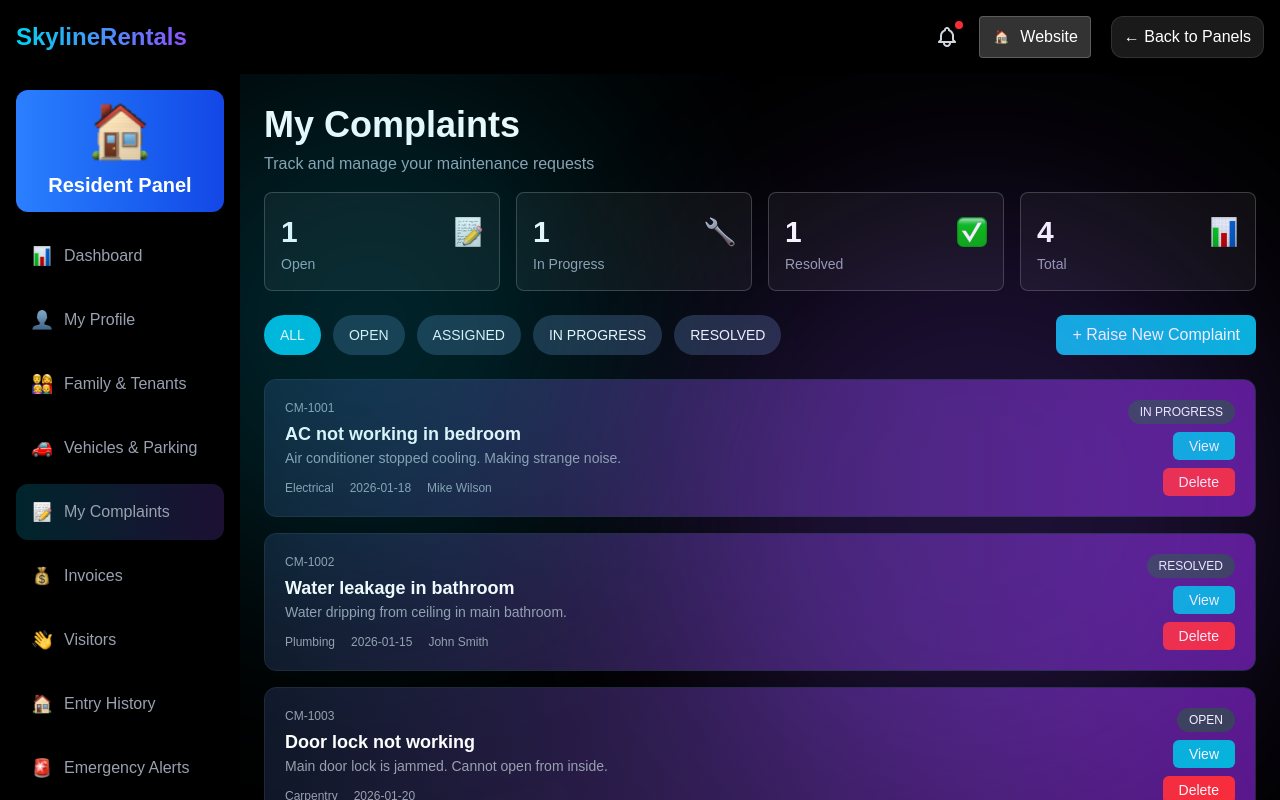
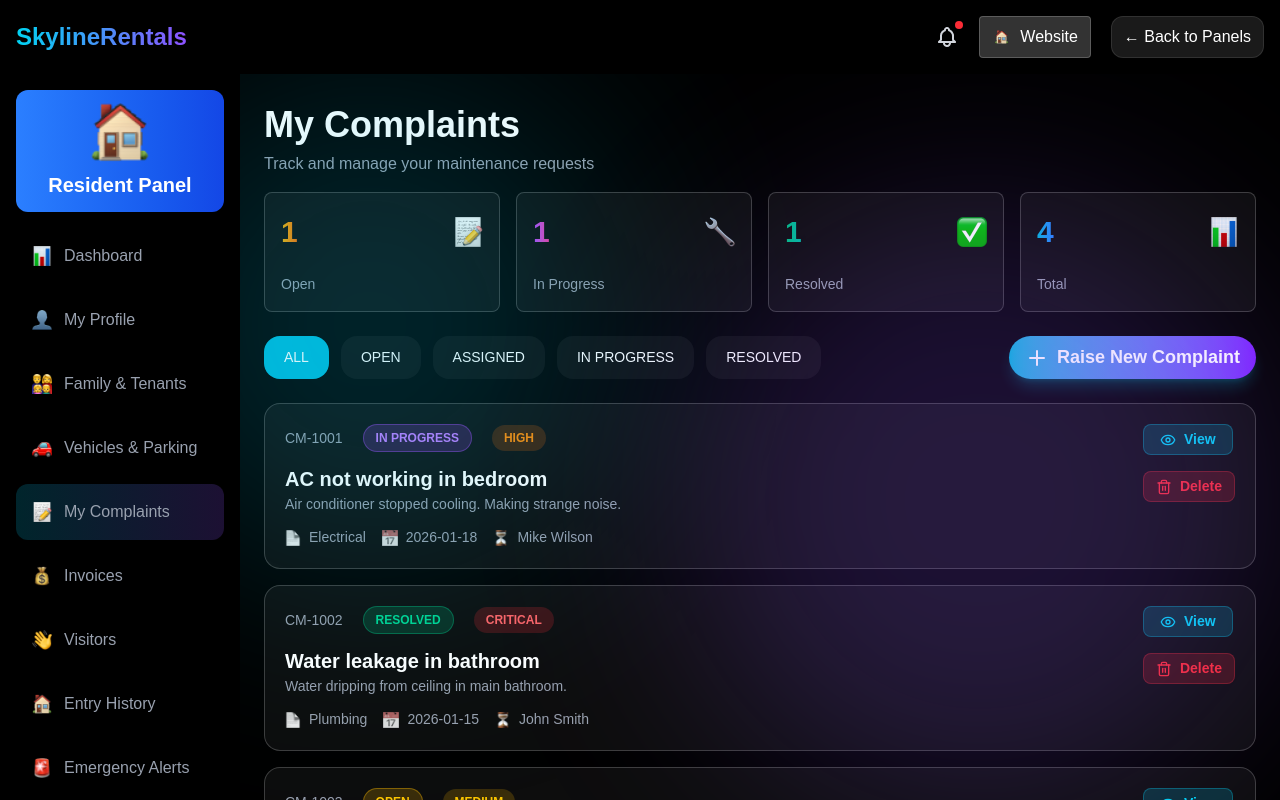
Before and after one commit to abishekyoh0/AMS-Resident-Panel-frontend, a React (Vite) app: page /my-complaints in a window 1280 px wide. Built offline with nearby package versions, Linux system fonts and the light colour scheme; sample sign-in values are in the browser's storage.

Commit message:
changes in complaint page

```diff
--- a/src/pages/MyComplaints/MyComplaints.tsx
+++ b/src/pages/MyComplaints/MyComplaints.tsx
@@ -4,6 +4,10 @@ import Notes from "../../assets/complaints/Notes.png"
 import Tool from "../../assets/complaints/Tool.png"
 import Graph from "../../assets/complaints/Graph.png"
 import Tick from "../../assets/complaints/Tick.png"
+import { EyeIcon, PlusIcon, Trash2Icon } from "lucide-react";
+import Doc from "../../assets/Invoices/download.png"
+import Calendar from "../../assets/Invoices/Calender.png"
+import User from "../../assets/Invoices/timer.png"
 
 type ComplaintStatus = "OPEN" | "ASSIGNED" | "IN_PROGRESS" | "RESOLVED";
 
@@ -60,6 +64,32 @@ const complaintsData: Complaint[] = [
   },
 ];
 
+const complaintColor = (status: ComplaintStatus) => {
+  switch (status) {
+    case "OPEN":
+      return "bg-[#F0B10033] border border-[#F0B10066] text-[#FDC700]";
+    case "ASSIGNED":
+      return "bg-[#2B7FFF33] border border-[#2B7FFF66] text-[#51A2FF]";
+    case "IN_PROGRESS":
+      return "bg-[#AD46FF33] border border-[#AD46FF66] text-[#C27AFF]";
+    case "RESOLVED":
+      return "bg-[#00BC7D33] border border-[#00BC7D66] text-[#00D492]";
+  }
+};
+
+const badgeColor = (priority?: string) => {
+  switch (priority) {
+    case "CRITICAL":
+      return "bg-[#FB2C3633] text-[#FF6467]";
+    case "HIGH":
+      return "bg-[#FF690033] text-[#FF8904]";
+    case "MEDIUM":
+      return "bg-[#F0B10033] text-[#FDC700]";
+    default:
+      return "bg-[#2B7FFF33] text-[#00D492]";
+  }
+};
+
 const filters = ["ALL", "OPEN", "ASSIGNED", "IN_PROGRESS", "RESOLVED"];
 
 const MyComplaints: React.FC = () => {
@@ -89,9 +119,9 @@ const MyComplaints: React.FC = () => {
       <div className="grid grid-cols-4 gap-4 mb-6">
 
         <StatCard title="Open" icon={Notes} value={stats.open} gradient="from-[#F0B100] to-[#FF6900]" />
-        <StatCard title="In Progress" icon={Tool} value={stats.progress} gradient="from-[#F0B100] to-[#FF6900]" />
-        <StatCard title="Resolved" icon={Tick} value={stats.resolved} gradient="from-[#F0B100] to-[#FF6900]" />
-        <StatCard title="Total" icon={Graph} value={stats.total} gradient="from-[#F0B100] to-[#FF6900]" />
+        <StatCard title="In Progress" icon={Tool} value={stats.progress} gradient="from-[#AD46FF] to-[#F6339A]" />
+        <StatCard title="Resolved" icon={Tick} value={stats.resolved} gradient="from-[#00BC7D] to-[#00BBA7]" />
+        <StatCard title="Total" icon={Graph} value={stats.total} gradient="from-[#00B8DB] to-[#2B7FFF]" />
 
       </div>
 
@@ -101,17 +131,18 @@ const MyComplaints: React.FC = () => {
           <button
             key={filter}
             onClick={() => setActiveFilter(filter)}
-            className={`px-4 py-2 rounded-full text-sm ${activeFilter === filter
-              ? "bg-cyan-500"
-              : "bg-gray-800 hover:bg-gray-700"
+            className={`px-5 py-2 rounded-2xl ${FONTSIZE[14]} ${activeFilter === filter
+              ? "bg-[#00B8DB]"
+              : "bg-[#FFFFFF0D] hover:bg-gray-700"
               }`}
           >
             {filter.replace("_", " ")}
           </button>
         ))}
 
-        <button className="ml-auto bg-cyan-500 px-4 py-2 rounded-lg">
-          + Raise New Complaint
+        <button className={`ml-auto flex items-center gap-2 bg-linear-to-r from-[#00B8DB] to-[#7F22FE] px-4 py-2 rounded-full ${FONTSIZE[18]}`}
+          style={{ boxShadow: "0px 4px 6px -4px #00B8DB40,0px 10px 15px -3px #00B8DB40", fontWeight: WEIGHT.seven }}>
+          <PlusIcon /> Raise New Complaint
         </button>
 
       </div>
@@ -132,48 +163,50 @@ export default MyComplaints;
 
 const StatCard = ({ title, value, icon, gradient }: { title: string; value: number; icon?: string; gradient: string }) => (
   <div className="bg-[#FFFFFF0D] border border-[#FFFFFF33] rounded-lg p-4">
-    <div className="flex justify-between items-center">
-      <h2 className={`${FONTSIZE[30]}`} style={{ fontWeight: WEIGHT.seven, color: gradient }}>{value}</h2>
+    <div className="flex justify-between items-center mb-5">
+      <h2 className={`${FONTSIZE[30]} bg-linear-to-r ${gradient} bg-clip-text text-transparent`} style={{ fontWeight: WEIGHT.seven }}>{value}</h2>
       <img src={icon} alt="" />
     </div>
-    <p className="text-gray-400 text-sm">{title}</p>
+    <p className={`${FONTSIZE[14]}`} style={{ color: COLORS.secoundy_gray }}>{title}</p>
   </div>
 );
 
 
 const ComplaintCard = ({ complaint }: { complaint: Complaint }) => {
   return (
-    <div className="bg-linear-to-r from-gray-900 to-purple-900 border border-gray-800 rounded-xl p-5 flex justify-between items-start">
-
-      <div>
-        <p className="text-xs text-gray-400 mb-1">{complaint.id}</p>
-
-        <h3 className="text-lg font-semibold">{complaint.title}</h3>
-
-        <p className="text-gray-400 text-sm mb-3">
-          {complaint.description}
-        </p>
-
-        <div className="text-xs text-gray-400 flex gap-4">
-          <span>{complaint.category}</span>
-          <span>{complaint.date}</span>
-          {complaint.assignedTo && <span>{complaint.assignedTo}</span>}
+    <div className="bg-[#FFFFFF0D] border border-[#FFFFFF33] rounded-2xl p-5 ">
+      <div className="flex justify-between">
+        <div>
+          <div className="flex items-center gap-5 mb-3">
+            <p className={`${FONTSIZE[14]}`} style={{ color: COLORS.secoundy_gray }}>{complaint.id}</p>
+            <span className={`${FONTSIZE[12]} px-3 py-1 rounded-full ${complaintColor(complaint.status)}`} style={{ fontWeight: WEIGHT.seven }}>
+              {complaint.status.replace("_", " ")}
+            </span>
+            <p className={`${FONTSIZE[12]} px-3 py-1 rounded-full ${badgeColor(complaint.priority)}`} style={{ fontWeight: WEIGHT.seven }}>
+              {complaint.priority}
+            </p>
+          </div>
+          <div>
+            <h3 className={`${FONTSIZE[20]}`} style={{ fontWeight: WEIGHT.seven }}>{complaint.title}</h3>
+            <p className={`${FONTSIZE[14]} mb-3`} style={{ color: COLORS.secoundy_gray }}>
+              {complaint.description}
+            </p>
+          </div>
+        </div>
+        <div className={`space-y-4 ${FONTSIZE[14]}`} style={{ fontWeight: WEIGHT.seven }}>
+          <button className={`flex items-center gap-2 bg-[#00B8DB33] border border-[#00D3F24D] text-[#00D3F2] px-4 py-1 rounded-lg`}>
+            <EyeIcon size={16} /> View
+          </button>
+          <button className={`flex items-center gap-2 bg-[#FB2C3633] border border-[#FB2C364D] text-[#FB2C36] px-3 py-1 rounded-lg`}>
+            <Trash2Icon size={16} /> Delete
+          </button>
         </div>
       </div>
 
-      <div className="flex flex-col gap-2 items-end">
-
-        <span className="text-xs px-3 py-1 rounded-full bg-gray-700">
-          {complaint.status.replace("_", " ")}
-        </span>
-
-        <button className="bg-cyan-500 px-4 py-1 rounded-md text-sm">
-          View
-        </button>
-        <button className="bg-red-500 px-4 py-1 rounded-md text-sm">
-          Delete
-        </button>
-
+      <div className={`${FONTSIZE[14]} flex gap-4`} style={{ color: COLORS.secoundy_gray }}>
+        <span className={`flex items-center gap-2`}><img src={Doc} alt="" className="w-4 h-4" />{complaint.category}</span>
+        <span className={`flex items-center gap-2`}><img src={Calendar} alt="" className="w-4 h-4" />{complaint.date}</span>
+        {complaint.assignedTo && <span className={`flex items-center gap-2`}><img src={User} alt="" className="w-4 h-4" />{complaint.assignedTo}</span>}
       </div>
     </div>
   );
```
